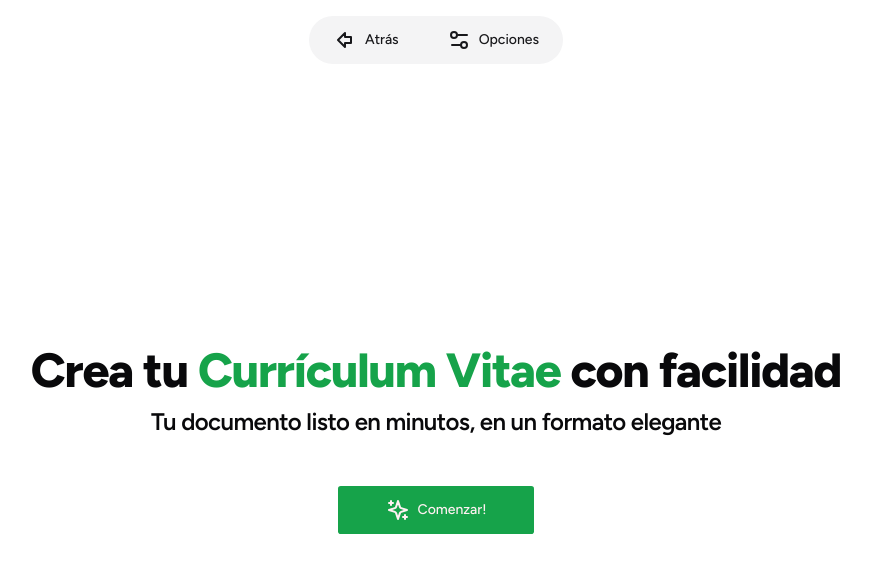
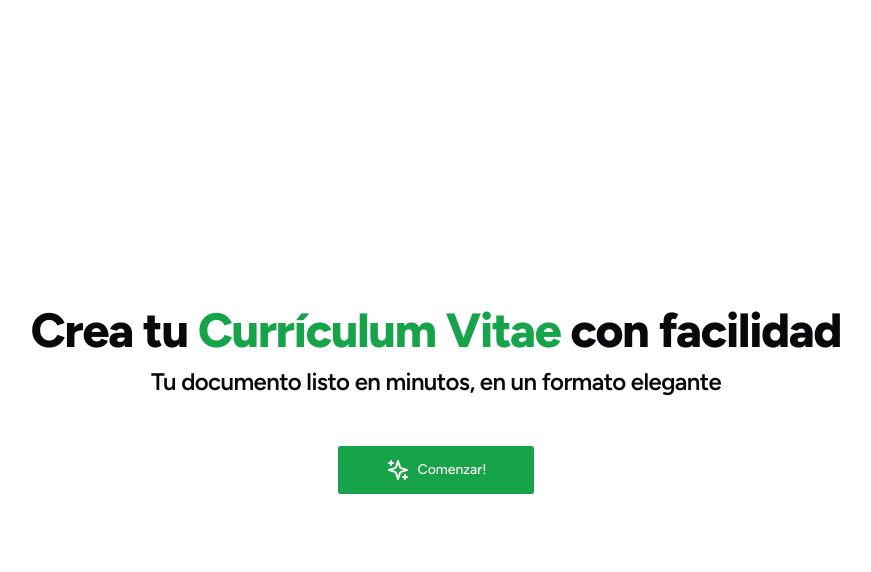
Before and after one commit to CristobalNPE/CVGenerator-v2, a React (Vite) app: page / in a window 1280 px wide. Shown: the top 572 px of the page, without its empty margins (204-1075 px from the left). Built offline with nearby package versions, Linux system fonts and the light colour scheme.

Commit message:
remove navbar from home page

```diff
--- a/src/components/layout/MainLayout.tsx
+++ b/src/components/layout/MainLayout.tsx
@@ -4,22 +4,22 @@
 
 import NavigationBar from "@/components/NavigationBar/NavigationBar";
 import { Suspense } from "react";
-import { Outlet, ScrollRestoration } from "react-router-dom";
+import { Outlet, ScrollRestoration, useLocation } from "react-router-dom";
 
 function MainLayout() {
+  const location = useLocation();
+
   return (
     <div className=" bg-background text-foreground min-h-[100dvh] flex flex-col   items-center  overflow-hidden ">
       <ScrollRestoration />
-      <NavigationBar/>
+      {location.pathname !== "/" && <NavigationBar />}
       <Suspense
         fallback={<h1 className="text-red-600 text-6xl">Loading...</h1>}
       >
-
         <Outlet />
       </Suspense>
       {/* <Button variant={"secondary"} className="rounded-full p-1 h-14 w-14  bottom-0"><Menu size={30} /></Button> */}
     </div>
-
   );
 }
 
--- a/src/pages/home/Home.tsx
+++ b/src/pages/home/Home.tsx
@@ -4,8 +4,6 @@ import { Sparkles } from "lucide-react";
 import { Link } from "react-router-dom";
 
 function Home() {
-
-
   return (
     <main className="grow p-4 text-center flex flex-col justify-center gap-12 items-center w-full">
       <section className="">
@@ -27,7 +25,6 @@ function Home() {
         {" "}
         <Sparkles className="mr-2" strokeWidth={2} /> Comenzar!
       </Link>
-
     </main>
   );
 }
```
